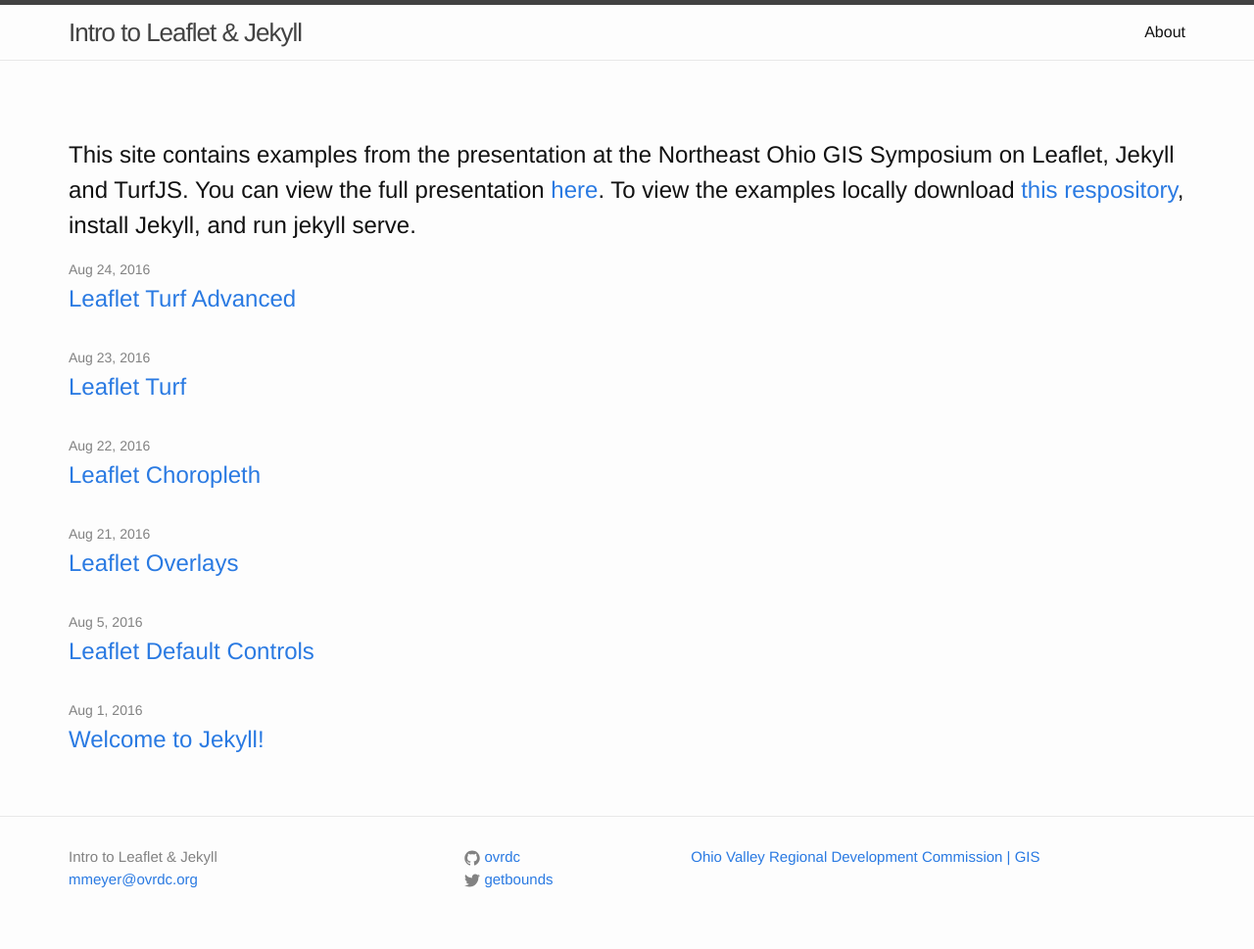
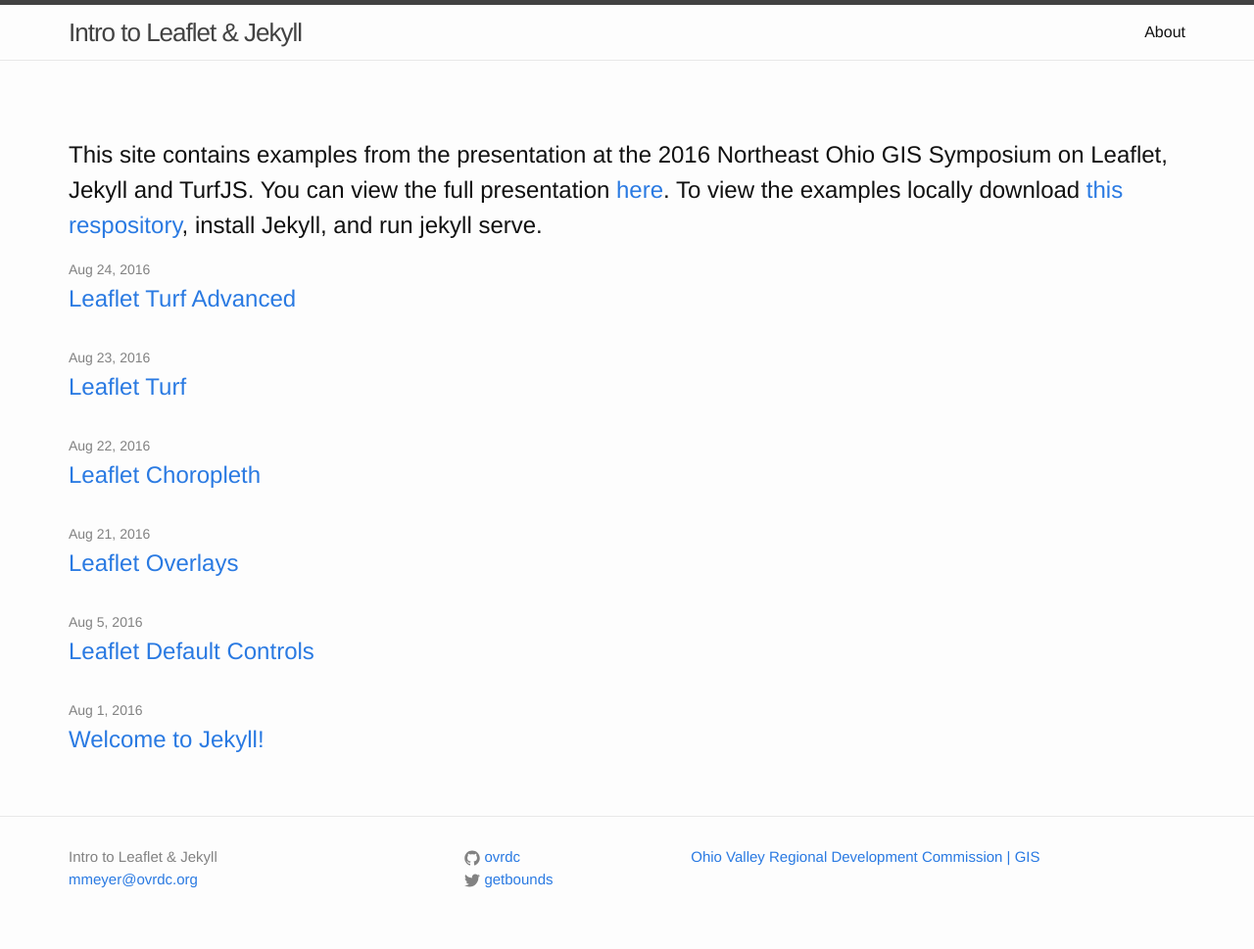
Before and after one commit to ovrdc/neohio-gis-2016-leaflet-jekyll-turf, a Jekyll site: the page built from index.html, in a window 1280 px wide. Shown: the whole page at 98% size. Built offline with Jekyll 4.4.1, drawn with Linux system fonts in a browser that asks for light colours.

Commit message:
Update index.html

```diff
--- a/index.html
+++ b/index.html
@@ -4,7 +4,7 @@
 
 <div class="home">
   <br /><br />
-  <h2>This site contains examples from the presentation at the Northeast Ohio GIS Symposium on Leaflet, Jekyll and TurfJS. You can view the full presentation <a href="https://getbounds.com/slides/neohio-gis-2016-leaflet-jekyll-turfjs/" target="ext">here</a>. To view the examples locally download <a href="https://github.com/ovrdc/neohio-gis-2016-leaflet-jekyll-turf">this respository</a>, install Jekyll, and run jekyll serve.</h2>
+  <h2>This site contains examples from the presentation at the 2016 Northeast Ohio GIS Symposium on Leaflet, Jekyll and TurfJS. You can view the full presentation <a href="https://getbounds.com/slides/neohio-gis-2016-leaflet-jekyll-turfjs/" target="ext">here</a>. To view the examples locally download <a href="https://github.com/ovrdc/neohio-gis-2016-leaflet-jekyll-turf">this respository</a>, install Jekyll, and run jekyll serve.</h2>
 
   <ul class="post-list">
     {% for post in site.posts %}
```
